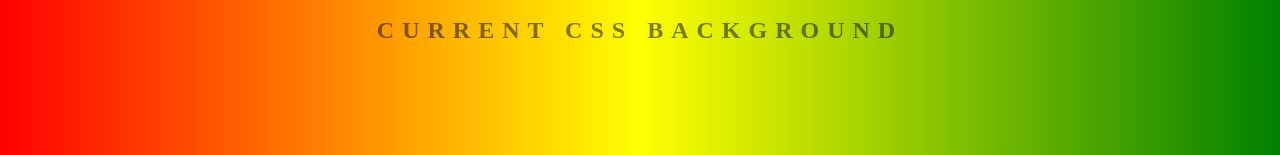
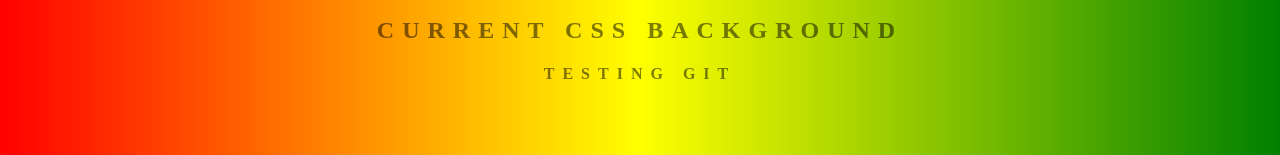
Before and after one commit to lderum/background-generator, a plain HTML site: page index.html in a window 1280 px wide. Shown: the part 235-390 px from the top of the page. Drawn offline with Linux system fonts and the light colour scheme.

Commit message:
add new h4 tag testing

```diff
--- a/index.html
+++ b/index.html
@@ -11,6 +11,7 @@
 	<input class="color3" type="color" name="color3" value="#008000">
 	<h2>Current CSS Background</h2>
 	<h3></h3>
+	<h4>testing git</h4>
 	<script type="text/javascript" src="script.js"></script>
 </body>
 </html>
```
